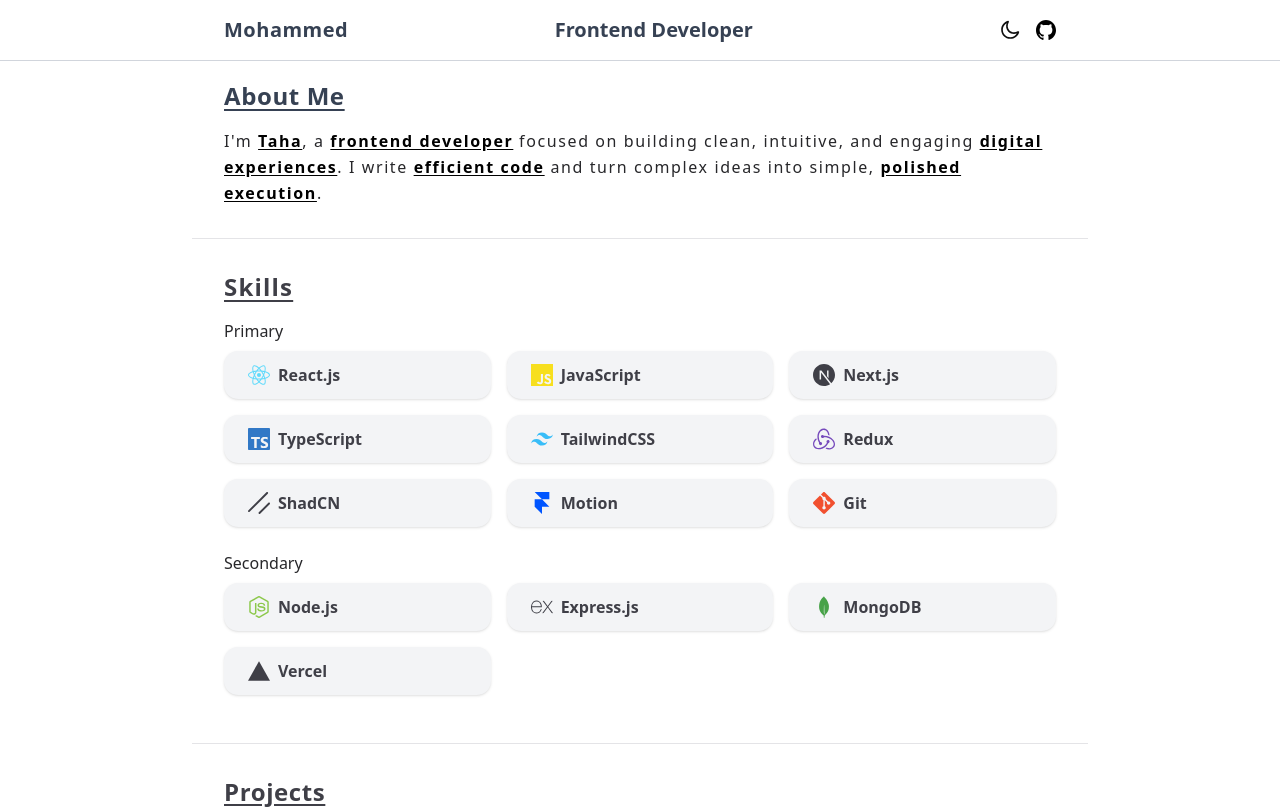
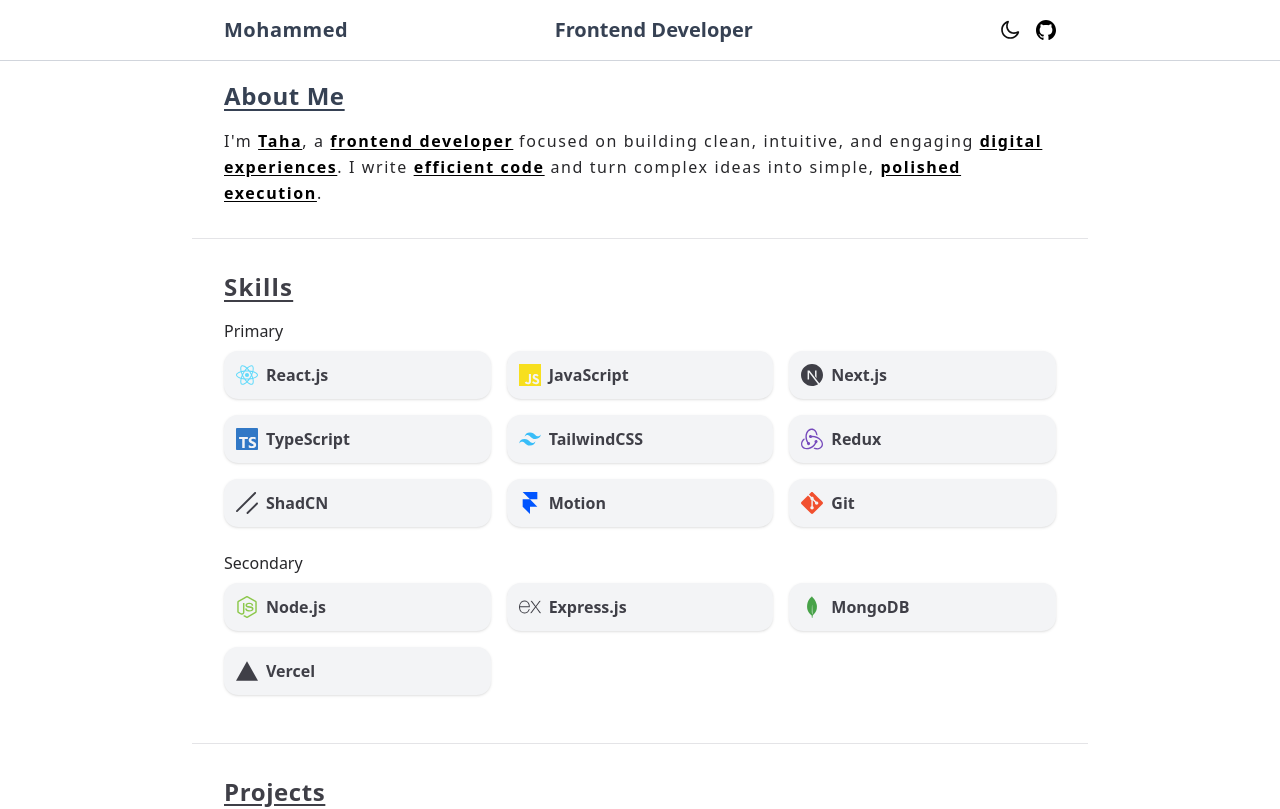
Before and after one commit to Mohammed-Taha55/Taha-Portfolio, a React (Vite) app in the folder portfolio/: page / in a window 1280 px wide. Shown: the top 809 px of the page. Built offline with nearby package versions, Linux system fonts and the light colour scheme.

Commit message:
icon-fix

```diff
--- a/portfolio/src/components/layout/Skills.jsx
+++ b/portfolio/src/components/layout/Skills.jsx
@@ -47,7 +47,7 @@
         {primary.map((skill) => (
           <div key={skill.name}
             className="flex items-center gap-2 bg-gray-100 cursor-pointer shadow-sm text-zinc-700
-                       rounded-xl p-3 hover:shadow-md transition-transform font-semibold hover:scale-[1.04] dark:bg-zinc-900 dark:text-gray-300 px-6
+                       rounded-xl p-3 hover:shadow-md transition-transform font-semibold hover:scale-[1.04] dark:bg-zinc-900 dark:text-gray-300
                         dark:hover:bg-zinc-800">
             {skill.icon}
             {skill.name}
@@ -61,7 +61,7 @@
           <div key={skill.name}
             className="flex items-center gap-2 bg-gray-100 cursor-pointer shadow-sm text-zinc-700
                        rounded-xl p-3 hover:shadow-md transition-transform font-semibold hover:scale-[1.04]
-                        dark:bg-zinc-900 dark:text-gray-300 px-6 dark:hover:bg-zinc-800">
+                        dark:bg-zinc-900 dark:text-gray-300  dark:hover:bg-zinc-800">
             {skill.icon}
             {skill.name}
           </div>
```
